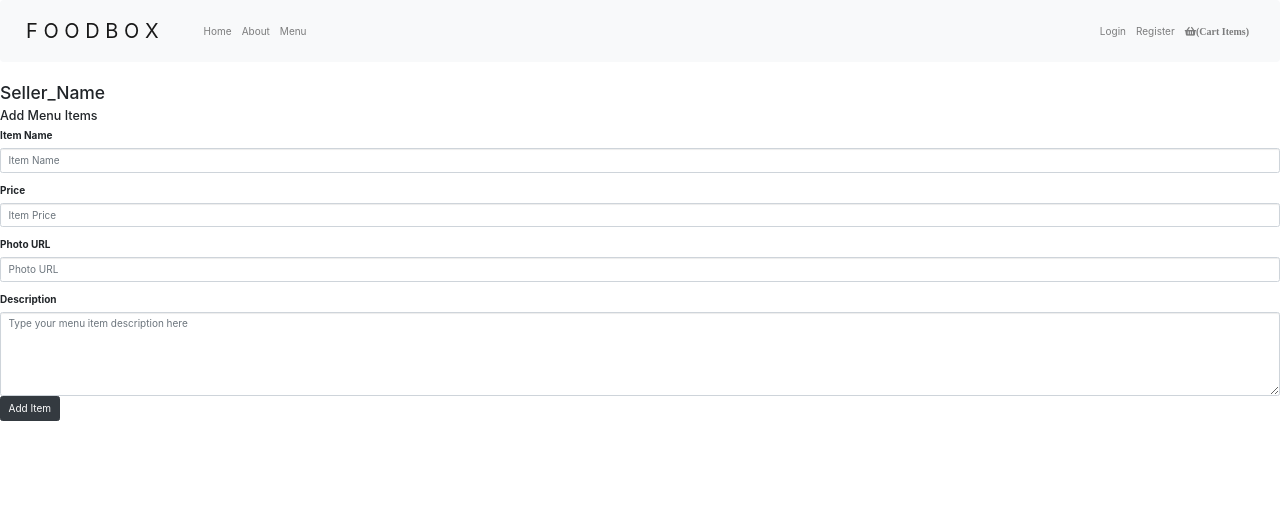
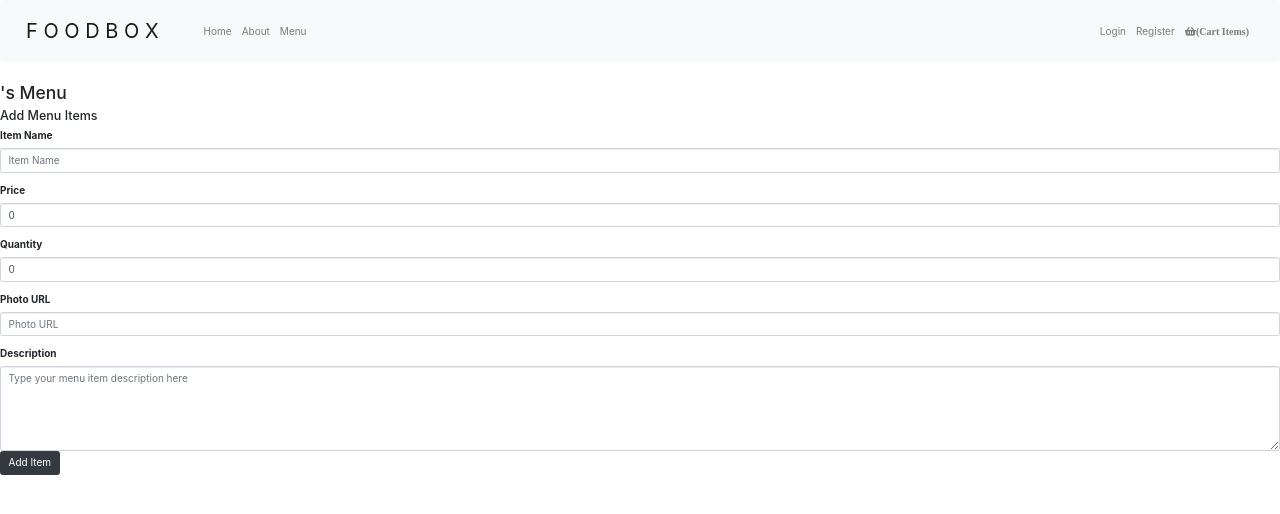
Before and after one commit to mhallett00/FoodBox, a React (Create React App) app in the folder client/: page /seller_menu/add_item in a window 1280 px wide. Shown: the top 514 px of the page. Built offline with nearby package versions, Linux system fonts and the light colour scheme; no server answers.

Commit message:
added logic to add menu items to a to a seller id

```diff
--- a/client/src/components/SellerMenuAddItem.jsx
+++ b/client/src/components/SellerMenuAddItem.jsx
@@ -1,40 +1,99 @@
-import React from 'react';
+import React, { useState } from 'react';
+import { useHistory } from "react-router-dom";
 import Button from 'react-bootstrap/Button';
 import Form from 'react-bootstrap/Form';
+import axios from 'axios';
 
-export default function SellerMenuAddItem() {
+export default function SellerMenuAddItem(props) {
+
+  const { userData } = props;
+
+  const history = useHistory();
+
+  const [state, setState] = useState({
+    name: '',
+    description: '',
+    image: '',
+    quantity: 0,
+    price: 0,
+    is_active: true
+  })
+
+  const handleChange = (e) => {
+    const {id, value} = e.target;
+    setState(prevState => {
+      return {
+        ...prevState,
+        [id]: value
+      }
+    })
+  }
+
+  const handleSubmit = (e) => {
+    e.preventDefault();
+    createMenuItem(userData, state);
+  }
+
+  const createMenuItem = (userData, {
+    name,
+    description,
+    image,
+    quantity,
+    price,
+    is_active,
+  }) => {
+   console.log("USER ID", userData.id)
+    axios.post('/api/menu_items', {
+      user_id: userData.id,
+      name,
+      description,
+      image,
+      quantity,
+      price_cents: price,
+      is_active
+    })
+    .then(res => {
+      history.push('/seller_menu');
+    })
+    .catch(err => {
+      console.log(err);
+    });
+  }
 
   return (
     <>
       <div className="seller-name">
-        <h3>Seller_Name</h3>
+        <h3>{userData.first_name} {userData.last_name}'s Menu</h3>
         <h5>Add Menu Items</h5>
       </div>
       <Form>
-        <Form.Group controlId="formItemName">
+        <Form.Group controlId="name">
           <Form.Label>Item Name</Form.Label>
-          <Form.Control type="item-namę" placeholder="Item Name" />
+          <Form.Control type="item-name" placeholder="Item Name" value={state.name} onChange={handleChange} />
         </Form.Group>
-        <Form.Group controlId="formItemPrice">
+        <Form.Group controlId="price">
           <Form.Label>Price</Form.Label>
-          <Form.Control type="item-price" placeholder="Item Price" />
+          <Form.Control type="item-price" placeholder="Item Price" value={state.price} onChange={handleChange} />
         </Form.Group>
-        <Form.Group controlId="formImageURL">
+        <Form.Group controlId="quantity">
+          <Form.Label>Quantity</Form.Label>
+          <Form.Control type="item-quantity" placeholder="Quantity" value={state.quantity} onChange={handleChange} />
+        </Form.Group>
+        <Form.Group controlId="image">
           <Form.Label>Photo URL</Form.Label>
-          <Form.Control type="item-image" placeholder="Photo URL" />
+          <Form.Control type="item-image" placeholder="Photo URL" value={state.image} onChange={handleChange} />
         </Form.Group>
-        <Form.Group>
-          <div className="menu-item description">
-            <label htmlFor="menu-item description">
-              Description
-            </label>
-            <textarea
-              placeholder="Type your menu item description here"
-              className="form-control menu description"
-              rows="5"
-            />
-          </div>
-        <Button href="/seller_menu" variant="dark" type="submit">
+        <Form.Group controlId="description">
+        <Form.Label>Description</Form.Label>
+        <Form.Control
+          type="item-description"
+          placeholder="Type your menu item description here"
+          value={state.description}
+          onChange={handleChange}
+          as="textarea"
+          rows="5"
+        />
+        <Button variant="dark" type="submit" onClick={handleSubmit}>
           Add Item
         </Button>
         </Form.Group>
```
